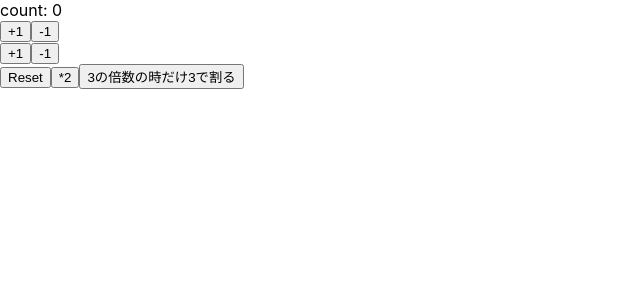
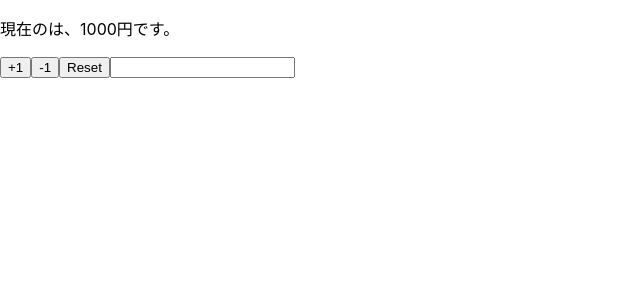
Before and after one commit to tk1351/test-hooks, a React (Create React App) app: page / in a window 1280 px wide. Shown: the top 300 px of the page, without its empty margins (0-640 px from the left). Built offline with nearby package versions, Linux system fonts and the light colour scheme.

Commit message:
props学習

```diff
--- a/src/App.js
+++ b/src/App.js
@@ -1,42 +1,29 @@
 import React, { useState } from 'react';
 
-const App = () => {
-  const [count, setCount] = useState(0)
+const App = props => {
 
-  const increment = () => setCount(count + 1)
-  const decrement = () => setCount(count - 1)
+  const [name, setName] = useState(props.name)
+  const [price, setPrice] = useState(props.price)
 
-  const increment2 = () => setCount(previousCount => previousCount + 1)
-  const decrement2 = () => setCount(previousCount => previousCount - 1)
-
-  const reset = () => setCount(0)
-  const double = () => setCount(count * 2)
-  const divide3 = () => setCount(previousCount => {
-    if(previousCount % 3 === 0) {
-      return previousCount / 3
-    } else {
-      return previousCount
-    }
-  })
+  const reset = () => {
+    setPrice(props.price)
+    setName(props.name)
+  }
 
   return (
     <>
-      <div>count: {count}</div>
-      <div>
-        <button onClick={increment}>+1</button>
-        <button onClick={decrement}>-1</button>
-      </div>
-      <div>
-        <button onClick={increment2}>+1</button>
-        <button onClick={decrement2}>-1</button>
-      </div>
-      <div>
-        <button onClick={reset}>Reset</button>
-        <button onClick={double}>*2</button>
-        <button onClick={divide3}>3の倍数の時だけ3で割る</button>
-      </div>
+      <p>現在の{name}は、{price}円です。</p>
+      <button onClick={() => setPrice(price + 1)}>+1</button>
+      <button onClick={() => setPrice(price - 1)}>-1</button>
+      <button onClick={reset}>Reset</button>
+      <input value={name} onChange={e => setName(e.target.value)}/>
     </>
   );
 }
 
+App.defaultProps = {
+  name: '',
+  price: 1000
+}
+
 export default App;
```
